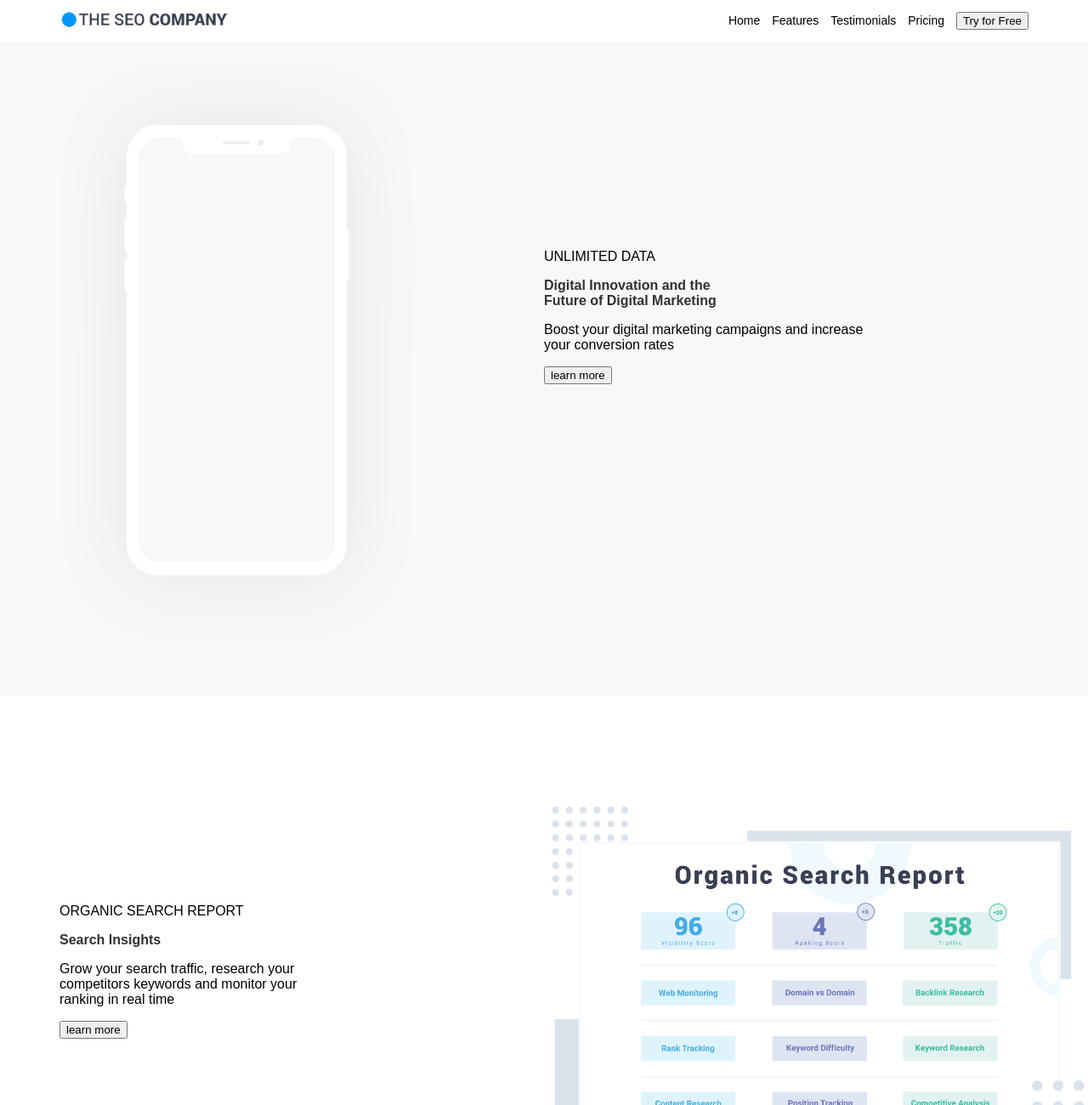
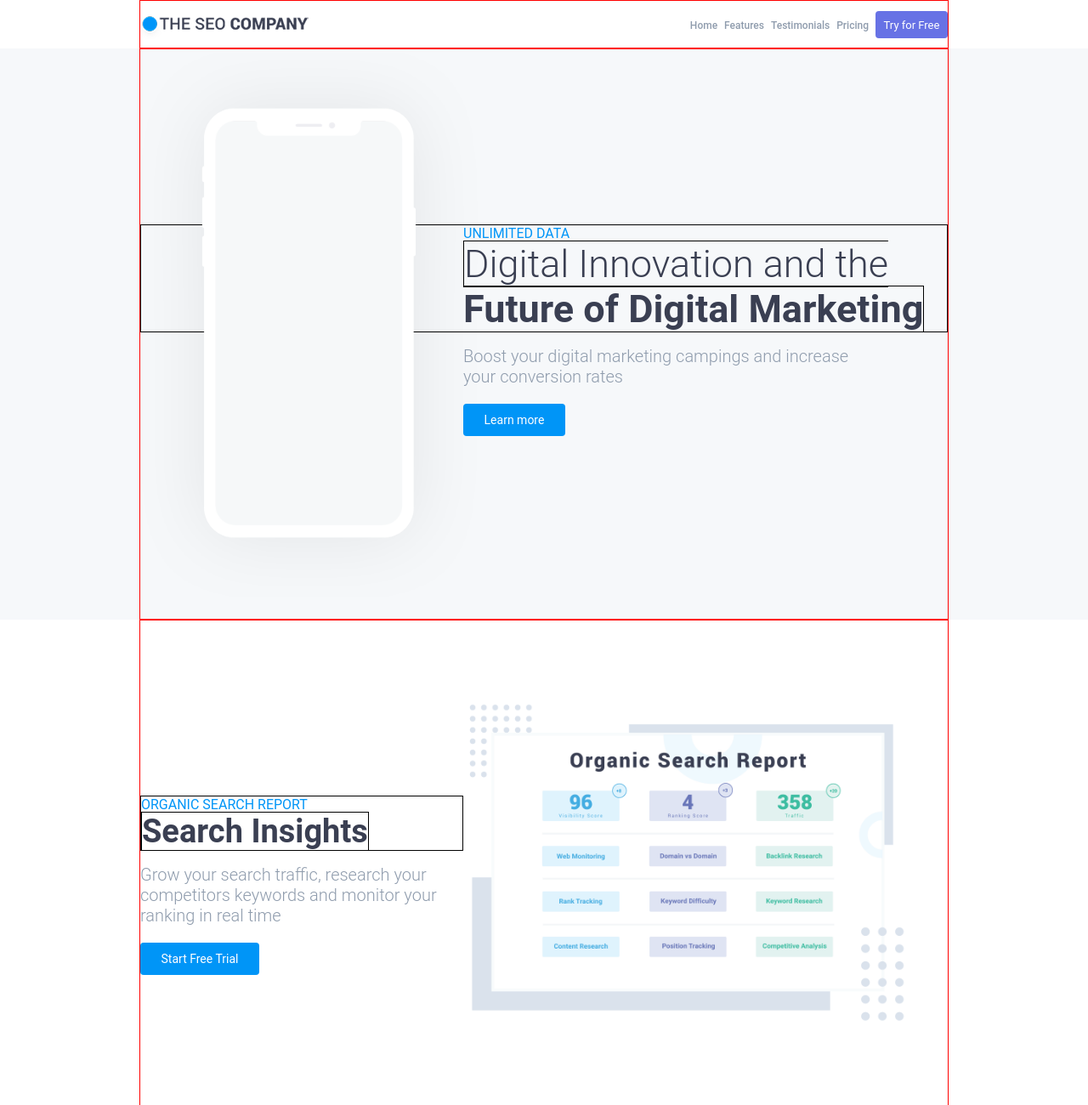
Before and after one commit to gomes71/assignment-3, a plain HTML site: page index.html in a window 1280 px wide. Shown: the top 1300 px of the page at 85% size. Drawn offline with Linux system fonts and the light colour scheme.

Commit message:
Add files via upload

```diff
--- a/css/style.css
+++ b/css/style.css
@@ -1,170 +1,300 @@
-/* Header Css */
+/* header */
 body{
-	font-family: sans-serif;
+	margin: 0;
+	padding: 0;
+}
+
+.header_back{
+	background: white;
+	box-shadow: 0 4px 8px 0 rgba(0, 0, 0, 0.2), 0 6px 20px 0 rgba(0, 0, 0, 0.25);
 	margin: 0;
 	padding: 0;
 	width: 100%;
-}
-.container{
-	width: 1140px;
-	margin: auto;
 
 
 }
-.row::after{
-	content: "";
-	display: table;
-	clear:  both;
-	background: red;
+.container_1{
+	width: 950px;
+	margin: auto;
+	border: 1px solid red;
+	height: 55px;
+}
+
+.logo{
+	padding-top: 10px;
+	width: 50%;
+	float: left;
+}
+.nav{
+
+	width: 50%;
+	float: left;
+	text-align: right;
+	font-family: roboto;
+	font-size: 12px;
+	font-weight: 500;
 
 }
 
-.column{
-	float: left;
-	width: 50%;
+.nav li{
+	margin-bottom: 5px;
+	display: inline-block;
+	/* border: 1px solid black; */
+	margin-left: 5px;
+	color: #8f9cad;
+}
+.nav li button{
+	width: 85px;
+	height: 32px;
+	background: #6772e5;
+	border: none;
+	border-radius: 4px;
 }
 
-.logo{
-	padding-top: 6px;
+.nav li button a{
+	text-decoration: none;
+	color: white;
+	font-family: roboto;
+	font-size: 13px;
 }
-.navigation{
-	text-align: right;
-	font-family: sans-serif;
-	font-size: 14px
+
+/* banner */
+.banner_back{
+	background: #f6f8fa;
+}
+.container_2{
+	width: 950px;
+	margin: auto;
+	border: 1px solid red;
+	height: 670px;
+}
+
+.banner_image{
+	width: 40%;
+	float: left;
+
+}
+
+.banner_image img{
+	width: 400px;
+
+
+}
+.banner_info{
+	padding-top: 20%;
+	font-family: roboto;
+}
+
+.text_1{
+	color: #0095f7;
+	border: 1px solid black;
+}
+
+.text_2{
+	color: #3a3f52;
+	font-size: 45px;
+	font-weight: 300;
+	border: 1px solid black;
+}
+.text_3{
+	color: #8f9cad;
+	font-size: 20px;
+	font-weight: 300;
+	padding-top:0px;
+	margin-top: 0px;
+
+}
+
+.banner_info button{
+	width: 120px;
+	height: 38px;
+	background: #0095f7;
+	border: none;
+	border-radius: 4px;
+}
+.banner_info a{
+	text-decoration: none;
+	color: white;
+	font-family: roboto;
+	font-size: 14px;
+}
+/* product details */
+.rec_back{
+	background: #f6f8fa;
+}
+
+.container_3{
+	width: 950px;
+	margin: auto;
+	border: 1px solid red;
+	height: 670px;
+}
+
+.product_info{
+	width: 40%;
+	float: left;
+	padding-top: 20%;
+	font-family: roboto;
+
+}
+
+.product_info .text_1{
+	font-weight: 400;
+}
+
+.product_info .text_2{
+	font-size: 38px;
+	font-stretch: condensed;
+}
+
+.product_info button{
+	width: 140px;
+	height: 38px;
+	background: #0095f7;
+	border: none;
+	border-radius: 4px;
+}
+.product_info a{
+	text-decoration: none;
+	color: white;
+	font-family: roboto;
+	font-size: 14px;
+}
+.product_image{
+	float: left;
+	width: 40%;
+	padding-top: 9%;
 
 
 }
 
-.navigation li{
-	list-style: none;
-	display: inline-block;
-	margin-left: 10px
+.container_3 img{
+	width: 530px;
+}
+
+/* recommendation */
+
+.container_4{
+	width: 950px;
+	margin: auto;
+	border: 1px solid red;
+	height: 550px;
+}
+
+.reco_info{
+	text-align: center;
+	width: 100%;
+	padding-top: 2%;
+	height: 200px;
+	font-family: roboto;
+}
+
+.reco_info .text_2{
+	/* font-family: montserrat; */
+	font-size: 38px;
+	font-stretch: condensed;
+}
+.reco_info .text_3{
+	border: 1px solid black;
+}
+
+.reco{
+	border: 1px solid red;
+}
+.reco_1{
+	border: 1px solid red;
+	float: left;
+	width: 50%;
+	height: 300px;
+
+
+}
+.reco_2{
+	border: 1px solid red;
+	width: 50%;
+	height: 300px;
 
 }
 
-.navigation li a{
-	text-decoration: none;
-	color:  black;
+/* pricing */
+
+.container_5{
+	width: 950px;
+	margin: auto;
+	border: 1px solid red;
+	height: 600px;
 }
 
-.navigation li a:hover{
-	color: gray;
+.price_info{
+	text-align: center;
+	width: 100%;
+	padding-top: 6%;
+	height: 180px;
+}
+
+.price_1{
+	width: 33.1%;
+	border: 1px solid blue;
+	float: left;
+	height: 350px;
+}
+
+.price_2{
+	width: 33.1%;
+	border: 1px solid blue;
+	float: left;
+	height: 350px;
+}
+
+
+.price_3{
+	width: 33.1%;
+	border: 1px solid blue;
+	float: left;
+	height: 350px;
 
 }
 
-/* Banner Css */
-
-.row::after{
-	content: "";
-	display: table;
-	clear:  both;
-	background: red;
+/* user login */
+.login_section{
+	height: 300px;
+	border: 1px solid red;
+	width: 100%;
 
 }
 
-.banner_area{
-	background: #f6f8fa;
-	height: 770px;
+/* footer */
+.footer_section{
+	height: 400px;
+	border: 1px solid red;
+	width: 100%;
+
 }
-.container_banner{
-	width: 1140px;
+.container_7{
+	width: 950px;
 	margin: auto;
+	border: 1px solid red;
 }
-.banner_image{
-	width: 420px;
-	padding-top: 5%;
+.footer_1{
+	width: 100%;
+	height: 220px;
+	border: 1px solid red;
+}
+.footer_2{
+	width: 100%;
+	height: 180px;
+	border: 1px solid red;
 }
 
-.banner_info{
-	padding-top: 40%;
+.icon{
+	float: left;
+	width: 49%;
+	border: 1px solid red;
+	height: 179px;
 }
-
-section .column h1{
-	font-size: 16px;
-	color: #313131;
-	padding: 0px;
+.copyrights{
+	float: left;
+	width: 49%;
+	border: 1px solid red;
+	height: 179px;
 }
-
-.banner_info button a{
-	text-decoration: none;
-	color: black;
-}
-
-.banner_info button a:hover{
-	color: gray;
-}
-
-/* Product Css */
-
-.row::after{
-	content: "";
-	display: table;
-	clear:  both;
-	background: red;
-
-}
-
-.product_area{
-	background: white;
-	height: 720px;
-}
-
-.product_info{
-	padding-top: 40%;
-}
-
-.product_info button a{
-	text-decoration: none;
-	color: black;
-}
-
-.product_info button a:hover{
-	color: gray;
-}
-
-
-.product_image{
-	padding-top: 20%;
-	padding-right: 10px;
-	width: 650px;
-
-}
-
-/* Ratings Css */
-
-.row::after{
-	content: "";
-	display: table;
-	clear:  both;
-	background: red;
-
-}
-
-.ratings_info{
-	float: left;
-	width: 100%;
-	text-align: center;
-}
-
-.banner_info_text{
-	padding-top: 5%;
-}
-.ratings_area{
-	background: #f6f8fa;
-	height: 720px;
-}
-
-/* Pricing Css */
-
-
-.row::after{
-	content: "";
-	display: table;
-	clear:  both;
-	background: red;
-}
-
-.pricing_area{
-	background: white;
-	height: 720px;
-}
--- a/index.html
+++ b/index.html
@@ -1,49 +1,74 @@
 <!DOCTYPE html>
 <html>
 <head>
-	<title>Project 3 by Sylvester Gomes</title>
+	<title>Assignment 3 by Sylvester Gomes</title>
 	<link rel="stylesheet" type="text/css" href="css/style.css">
 </head>
 <body>
-	<!-- Header Html -->
-	<header>
-		<div class="container">
-			<div class="row">
-				<div class="column">
-					<img class="logo" src="images/logo.png" alt="">
-				</div>
-				<div class="column">
-					<ul class="navigation">
-						<li><a href="a" title="">Home</a></li>
-						<li><a href="a" title="">Features</a></li>
-						<li><a href="a" title="">Testimonials</a></li>
-						<li><a href="a" title="">Pricing</a></li>
-						<li><button type=""><a href="a" title="">Try for Free</a></button></li>
-					</ul>
+	<!-- header -->
+	<header class="header_back">
+		<div class="container_1">
+			<div class="logo">
+				<img src="images/logo.png" alt="">
 
-				</div>
+			</div>
+			<div class="nav">
+				<ul>
+					<li>Home</li>
+					<li>Features</li>
+					<li>Testimonials</li>
+					<li>Pricing</li>
+					<li><button type=""><a href="a" title="">Try for Free</a></button></li>
+				</ul>
 
+			</div>
+		</div>
+	</header>
+
+	<!-- banner -->
+	<section class="banner_back">
+		<div class="container_2">
+			<div class="banner_image">
+				<img src="images/iphone.png" alt="">
+			</div>
+			<div class="banner_info">
+				<p class="text_1">UNLIMITED DATA <br><span class="text_2">Digital Innovation and the <br><b>Future of Digital Marketing</span></p>
+				<p class="text_3">Boost your digital marketing campings and increase <br>your conversion rates</p>
+				<button type=""><a href="a" title="">Learn more</a></button>
 			</div>
 
 		</div>
-	</header>
 
-	<!-- Banner Html -->
+	</section>
 
-	<section class="banner_area">
-		<div class="container_banner">
-			<div class="row">
-				<div class="column">
-					<img class="banner_image" src="images/iphone.png" alt="">
+	<!-- product details -->
+	<section>
+		<div class="container_3">
+			<div class="product_info">
+				<p class="text_1">ORGANIC SEARCH REPORT <br><span class="text_2"><b>Search Insights</span></p>
+				<p class="text_3">Grow your search traffic, research your <br>competitors keywords and monitor your <br>ranking in real time</p>
+				<button type=""><a href="a" title="">Start Free Trial</a></button>
+			</div>
+			<div class="product_image">
+				<img src="images/demo-image.png" alt="">
+			</div>
+
+		</div>
+	</section>
+
+	<!-- Recommendation -->
+	<section class="rec_back">
+		<div class="container_4">
+			<div class="reco_info">
+				<p class="text_2"><b>The Best Digital Agencies<br>Recommend Our Software</p>
+				<p class="text_3">Industry experts mention their experience using our software and the <br>excellent results they have achieved</p>
+			</div>
+			<div class="reco">
+				<div class="reco_1">
+
 				</div>
-				<div class="column">
-					<div class="banner_info">
-						<p>UNLIMITED DATA</p>
-						<h1>Digital Innovation and the <br>Future of Digital Marketing</h1>
-						<P>Boost your digital marketing campaigns and increase <br>your conversion rates</P>
-						<button type=""><a href="a" title="">learn more</a></button>
+				<div class="reco_2">
 
-					</div>
 				</div>
 
 			</div>
@@ -52,23 +77,36 @@
 
 	</section>
 
-	<!-- Product Html -->
+	<!-- pricing -->
+	<section>
+		<div class="container_5">
+			<div class="price_info">
+				<p>The Best Digital Agencies <br>Recommend Our Software</p>
+				<p>Industry experts mention their experience using our software and the <br>excellent results they have achieved</p>
+			</div>
+			<div class="price">
+				<div class="price_1">
 
-	<section class="product_area">
-		<div class="container_banner">
-			<div class="row">
-				<div class="column">
-					<div class="product_info">
-						<p>ORGANIC SEARCH REPORT</p>
-						<h1>Search Insights</h1>
-						<P>Grow your search traffic, research your <br>competitors keywords and monitor your <br>ranking in real time</P>
-						<button type=""><a href="a" title="">learn more</a></button>
+				</div>
+				<div class="price_2">
 
-					</div>
 				</div>
-				<div class="column">
-					<img class="product_image" src="images/demo-image.png" alt="">
+				<div class="price_3">
+
 				</div>
+			</div>
+
+		</div>
+
+	</section>
+
+	<!-- User Log -->
+	<section class="login_section">
+		<div class="container_6">
+			<div class="log_info">
+
+			</div>
+			<div class="log_button">
 
 			</div>
 
@@ -76,98 +114,37 @@
 
 	</section>
 
-	<!-- Ratings -->
+	<!-- footer -->
+	<footer class="footer_section">
+		<div class="container_7">
+			<div class="footer_1">
+				<div class="seo_ranking">
 
-	<section class="ratings_area">
-		<div class="container_banner">
-			<div class="row">
-				<div class="ratings_info">
-					<div class="banner_info_text">
-						<p>UNLIMITED DATA</p>
-						<h1>Digital Innovation and the <br>Future of Digital Marketing</h1>
-						<P>Boost your digital marketing campaigns and increase <br>your conversion rates</P>
-						<button type=""><a href="a" title="">learn more</a></button>
+				</div>
+				<div class="main_tools">
 
-					</div>
 				</div>
+				<div class="blog">
+
+				</div>
+				<div class="company">
+
+				</div>
+
+
 			</div>
-			<div class="row">
-				<div class="column">
-					<div class="banner_info_text">
-						<p>UNLIMITED DATA</p>
-						<h1>Digital Innovation and the <br>Future of Digital Marketing</h1>
-						<P>Boost your digital marketing campaigns and increase <br>your conversion rates</P>
-						<button type=""><a href="a" title="">learn more</a></button>
+			<div class="footer_2">
+				<div class="icon">
 
-					</div>
 				</div>
-				<div class="column">
-					<div class="banner_info_text">
-						<p>UNLIMITED DATA</p>
-						<h1>Digital Innovation and the <br>Future of Digital Marketing</h1>
-						<P>Boost your digital marketing campaigns and increase <br>your conversion rates</P>
-						<button type=""><a href="a" title="">learn more</a></button>
+				<div class="copyrights">
 
-					</div>
 				</div>
 
 			</div>
 
 		</div>
 
-	</section>
-
-
-	<!-- Pricing Html -->
-
-	<section class="Pricing_area">
-		<div class="container_banner">
-			<div class="row">
-				<div class="ratings_info">
-					<div class="banner_info_text">
-						<p>UNLIMITED DATA</p>
-						<h1>Digital Innovation and the <br>Future of Digital Marketing</h1>
-						<P>Boost your digital marketing campaigns and increase <br>your conversion rates</P>
-						<button type=""><a href="a" title="">learn more</a></button>
-
-					</div>
-				</div>
-			</div>
-			<div class="row">
-				<div class="column">
-					<div class="banner_info_text">
-						<p>UNLIMITED DATA</p>
-						<h1>Digital Innovation and the <br>Future of Digital Marketing</h1>
-						<P>Boost your digital marketing campaigns and increase <br>your conversion rates</P>
-						<button type=""><a href="a" title="">learn more</a></button>
-
-					</div>
-				</div>
-				<div class="column">
-					<div class="banner_info_text">
-						<p>UNLIMITED DATA</p>
-						<h1>Digital Innovation and the <br>Future of Digital Marketing</h1>
-						<P>Boost your digital marketing campaigns and increase <br>your conversion rates</P>
-						<button type=""><a href="a" title="">learn more</a></button>
-
-					</div>
-				</div>
-				<div class="column">
-					<div class="banner_info_text">
-						<p>UNLIMITED DATA</p>
-						<h1>Digital Innovation and the <br>Future of Digital Marketing</h1>
-						<P>Boost your digital marketing campaigns and increase <br>your conversion rates</P>
-						<button type=""><a href="a" title="">learn more</a></button>
-
-					</div>
-				</div>
-
-			</div>
-
-		</div>
-
-	</section>
-
-
+	</footer>
 </body>
 </html>
```
